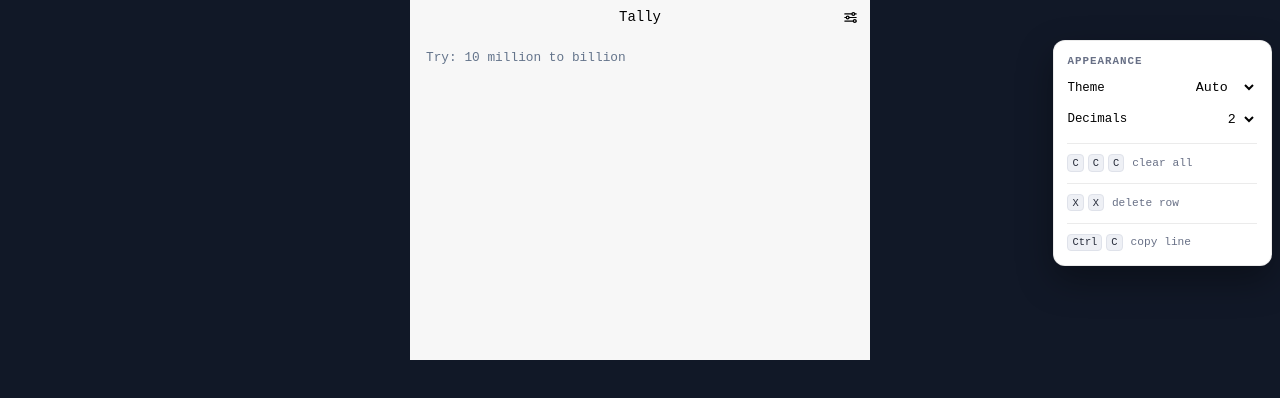
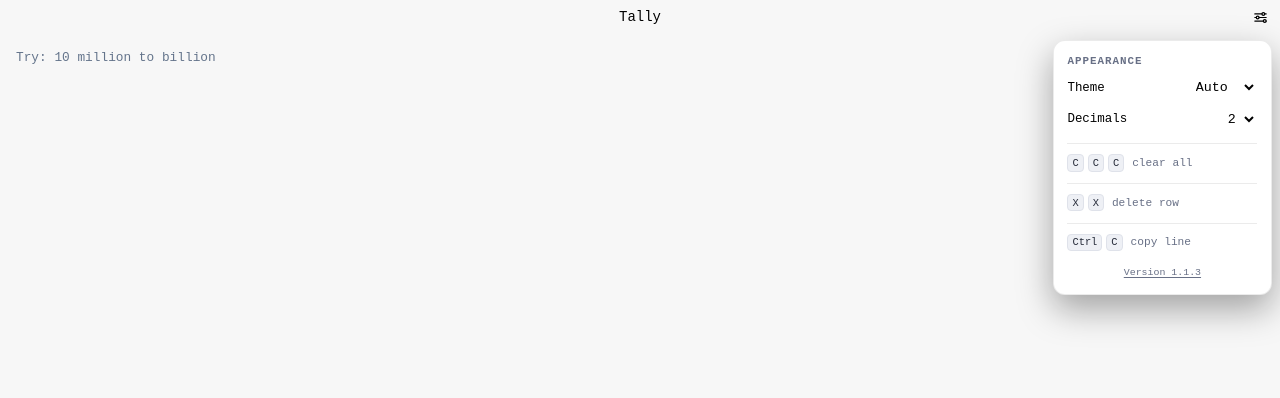
Before and after one commit to aidan846/tally, a plain HTML site: page online/index.html in a window 1280 px wide. Both pictures are taken after a click on the button "Settings". Drawn offline with Linux system fonts and the light colour scheme; no server answers.

Commit message:
Deploy PWA under /online/ 7c89f894d163ca7cd6a1335b98a506aaabb41fd8

```diff
--- a/online/index.css
+++ b/online/index.css
@@ -134,6 +134,8 @@
 .setting-row select { border-radius: 6px; padding: 0.25rem 0.35rem; }
 .settings-shortcut { align-items: center; border-top: 1px solid rgba(255,255,255,0.1); color: #aeb7d4; display: flex; font-size: 0.7rem; gap: 0.25rem; margin-top: 0.7rem; padding-top: 0.65rem; }
 .settings-shortcut span { margin-left: 0.25rem; }
+.version-link { background: transparent; border: 0; color: #8e99b5; cursor: pointer; display: block; font: inherit; font-size: 0.62rem; margin: 0.85rem auto 0; padding: 0.15rem; text-decoration: underline; text-underline-offset: 2px; }
+.version-link:hover { color: #d7ddea; }
 kbd { background: rgba(255,255,255,0.1); border: 1px solid rgba(255,255,255,0.14); border-radius: 4px; color: #fff; font-family: inherit; font-size: 0.65rem; padding: 0.1rem 0.25rem; }
 
 #decimals-select{
@@ -163,6 +165,8 @@
 html[data-platform="win32"] body.light .window-controls #close-button:hover { background: #c42b1c; color: #fff; }
 html[data-platform="win32"] body.light .window-controls #close-button:active { background: #a92317; color: #fff; }
 body.light .settings-heading, body.light .settings-shortcut { color: #687086; }
+body.light .version-link { color: #687086; }
+body.light .version-link:hover { color: #1f2937; }
 body.light .settings-shortcut { border-color: rgba(0,0,0,0.08); }
 body.light kbd { background: #eef0f5; border-color: #dfe2ea; color: #252a38; }
 
@@ -203,34 +207,24 @@
 body.light .update-notice-copy span { color: #475569; }
 body.light .update-notice-dismiss { color: #64748b; }
 
-/* PWAs cannot request an operating-system window size, so mirror the desktop
-   canvas when there is enough room and stay fluid on smaller screens. */
+/* Fill the browser or installed-PWA window instead of constraining it to the
+   desktop app's initial 460 × 360 canvas. */
 html[data-platform="web"] {
   background: #111827;
 }
 
 html[data-platform="web"] body {
-  height: 360px;
-  margin: 0 auto;
-  max-width: 460px;
-  min-width: 0;
+  height: 100vh;
+  height: 100dvh;
+  margin: 0;
+  max-width: none;
   overflow: hidden;
   width: 100%;
 }
 
 html[data-platform="web"] .container {
-  height: 328px;
-}
-
-@media (max-width: 460px), (max-height: 360px) {
-  html[data-platform="web"] body {
-    height: 100vh;
-    max-width: none;
-  }
-
-  html[data-platform="web"] .container {
-    height: calc(100vh - 32px);
-  }
+  height: calc(100vh - 32px);
+  height: calc(100dvh - 32px);
 }
 
 body {
--- a/online/index.html
+++ b/online/index.html
@@ -43,6 +43,7 @@
     <div class="settings-shortcut"><kbd>C</kbd><kbd>C</kbd><kbd>C</kbd><span>clear all</span></div>
     <div class="settings-shortcut"><kbd>X</kbd><kbd>X</kbd><span>delete row</span></div>
     <div class="settings-shortcut"><kbd>Ctrl</kbd><kbd>C</kbd><span>copy line</span></div>
+    <button id="version-link" class="version-link" type="button" title="View the latest Tally release">Version</button>
   </div>
 
   <aside id="update-notice" class="update-notice" hidden aria-live="polite">
--- a/online/index.js
+++ b/online/index.js
@@ -41,6 +41,8 @@
 ipcMain.handle('get-config', () => {
   return config;
 });
+
+ipcMain.handle('get-app-version', () => app.getVersion());
 
 ipcMain.handle('set-config', (_event, newConfig) => {
   config = { ...config, ...newConfig };
--- a/online/preload.js
+++ b/online/preload.js
@@ -9,6 +9,7 @@
   onSetDecimals: (callback) => ipcRenderer.on('set-decimals', (_, value) => callback(value)),
 
   getConfig: () => ipcRenderer.invoke('get-config'),
+  getAppVersion: () => ipcRenderer.invoke('get-app-version'),
   setConfig: (newConfig) => ipcRenderer.invoke('set-config', newConfig),
 
   getUnitDefinitions: () => ipcRenderer.invoke('get-unit-definitions'),
--- a/online/pwa-api.js
+++ b/online/pwa-api.js
@@ -8,6 +8,14 @@
   const configKey = 'tally-config';
   const readConfig = () => JSON.parse(localStorage.getItem(configKey) || '{}');
   const saveConfig = value => localStorage.setItem(configKey, JSON.stringify(value));
+  const getAppVersion = async () => {
+    try {
+      const manifest = await fetch('manifest.webmanifest').then(response => response.json());
+      return manifest.version || 'web';
+    } catch {
+      return 'web';
+    }
+  };
   const request = async url => {
     const response = await fetch(url, { signal: AbortSignal.timeout(10000) });
     if (!response.ok) throw new Error(`Request failed: ${response.status}`);
@@ -50,6 +58,7 @@
   window.electronAPI = window.electronAPI || {
     platform: 'web',
     getConfig: async () => readConfig(),
+    getAppVersion,
     setConfig: async next => { const value = { ...readConfig(), ...next }; saveConfig(value); return value; },
     getUnitDefinitions: async () => fetch('units.json').then(response => response.json()),
     getStockData: stock,
@@ -59,6 +68,7 @@
     copyText: value => navigator.clipboard.writeText(value),
     minimizeWindow: () => {},
     toggleMaximizeWindow: async () => false,
-    closeWindow: () => {}
+    closeWindow: () => {},
+    openReleasesPage: () => window.open('https://github.com/aidan846/tally/releases/latest', '_blank', 'noopener')
   };
 })();
--- a/online/settings.js
+++ b/online/settings.js
@@ -58,8 +58,17 @@
 
     const settingsButton = document.getElementById('settings-button');
     const settingsPanel = document.getElementById('settings-panel');
+    const versionLink = document.getElementById('version-link');
     const closeSettings = () => { settingsPanel.hidden = true; };
     closeSettings();
+
+    try {
+        const version = await window.electronAPI.getAppVersion();
+        versionLink.textContent = `Version ${version}`;
+    } catch {
+        versionLink.textContent = 'Version unavailable';
+    }
+    versionLink.addEventListener('click', () => window.electronAPI.openReleasesPage());
 
     settingsButton.addEventListener('click', event => {
         event.stopPropagation();
--- a/online/sw.js
+++ b/online/sw.js
@@ -1 +1 @@
-const CACHE = 'tally-v2'; self.addEventListener('install', event => event.waitUntil(caches.open(CACHE).then(cache => cache.addAll(['./', './index.html', './index.css', './renderer.js', './pwa-api.js', './mathjs/math.js'])))); self.addEventListener('fetch', event => event.respondWith(caches.match(event.request).then(hit => hit || fetch(event.request).then(response => { if (event.request.method === 'GET' && new URL(event.request.url).origin === location.origin) { const copy = response.clone(); caches.open(CACHE).then(cache => cache.put(event.request, copy)); } return response; }))));
+const CACHE = 'tally-v3'; self.addEventListener('install', event => event.waitUntil(caches.open(CACHE).then(cache => cache.addAll(['./', './index.html', './index.css', './renderer.js', './pwa-api.js', './mathjs/math.js'])))); self.addEventListener('fetch', event => event.respondWith(caches.match(event.request).then(hit => hit || fetch(event.request).then(response => { if (event.request.method === 'GET' && new URL(event.request.url).origin === location.origin) { const copy = response.clone(); caches.open(CACHE).then(cache => cache.put(event.request, copy)); } return response; }))));
```
Also changed, not shown: online/manifest.webmanifest.
